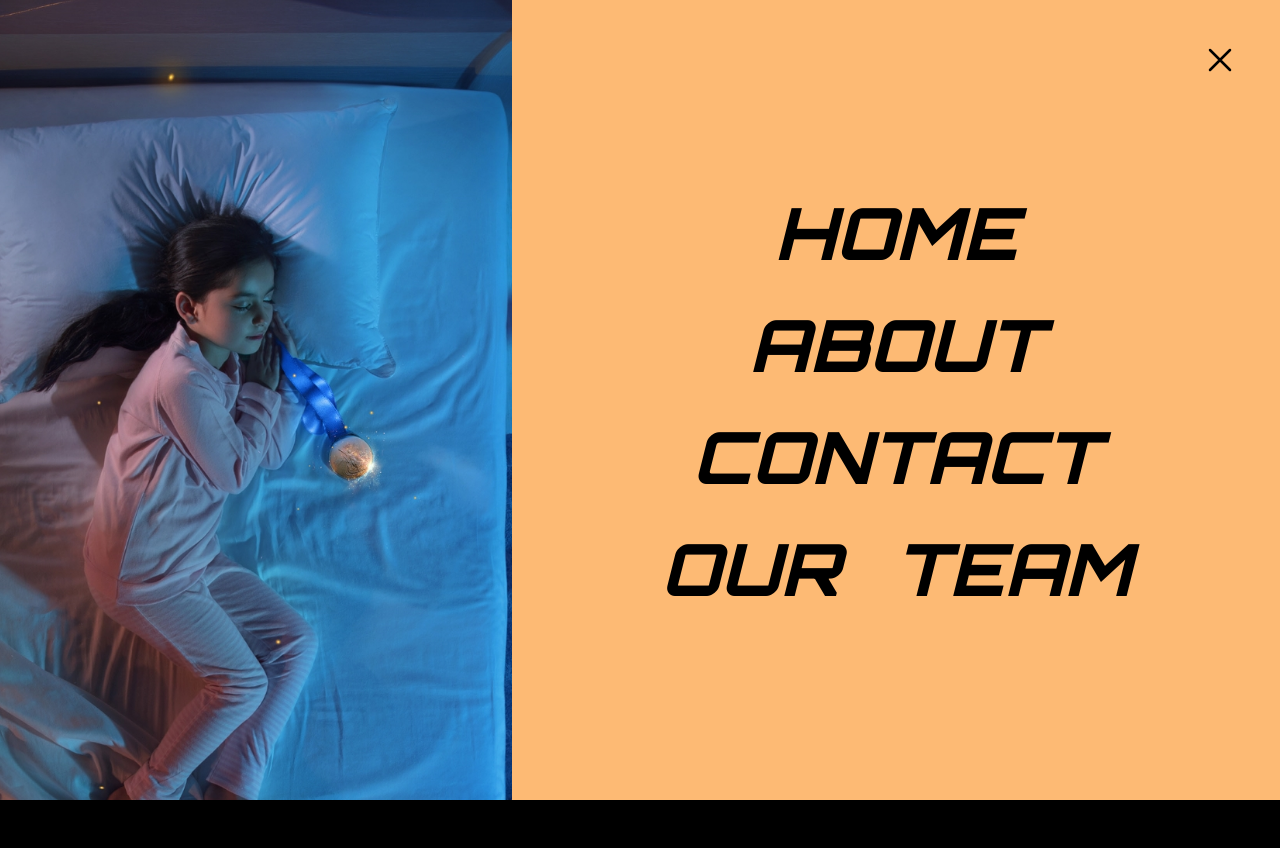
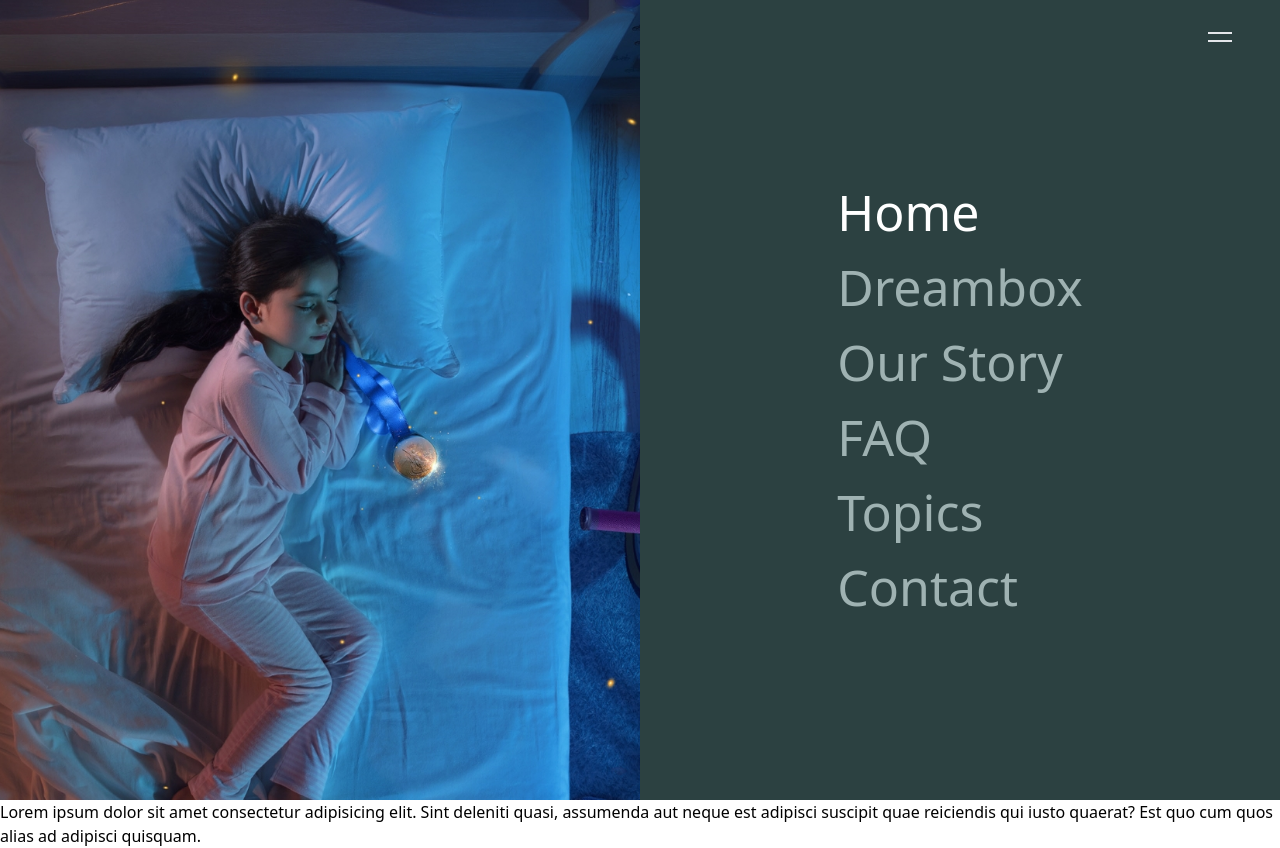
Before and after one commit to vivek9985/dreamitt, a plain HTML site: page index.html in a window 1280 px wide. Both pictures are taken after a click on the element 1247 px from the left and 36 px from the top of the page. Before the commit the page ends 800 px from the top, so only its background shows below. Drawn offline with nearby package versions, Linux system fonts and the light colour scheme.

Commit message:
added styles

```diff
--- a/css/style.css
+++ b/css/style.css
@@ -3,6 +3,14 @@
   font-family: "Orbitron", sans-serif;
 }
 
-body {
-  background-color: #000000;
+::-webkit-scrollbar {
+  width: 9px;
 }
+::-webkit-scrollbar-track {
+  background: transparent;
+}
+::-webkit-scrollbar-thumb {
+  background: #ffa891;
+  border: #ff6b45 solid 1px;
+  background-clip: content-box;
+}
--- a/index.html
+++ b/index.html
@@ -15,12 +15,14 @@
     />
     <script src="https://cdn.tailwindcss.com"></script>
   </head>
-  <body class="w-full mx-auto overflow-x-hidden">
-    <header class="fixed px-5 md:12 py-3 w-full z-30 transition duration-700">
+  <body class="w-full mx-auto overflow-x-hidden select-none">
+    <header
+      class="fixed px-5 md:px-12 py-3 w-full z-30 transition duration-700"
+    >
       <!-- border-b-[1px] border-gray-900 -->
       <div class="flex items-center justify-between">
         <!-- header first column -->
-        <div class="hidden md:block w-1/3 text-gray-100">
+        <div class="hidden md:block w-1/3 text-gray-100 z-50">
           <div>
             <a href="/" class="flex items-center gap-1">
               <span> The Dreambox</span>
@@ -41,20 +43,27 @@
             </a>
           </div>
         </div>
-        <div class="w-1/3 cursor-pointer mobile-menu md:hidden">
-          <div class="mt-1 space-y-1.5 hover:space-y-1 hover:duration-700">
-            <div class="w-6 h-0.5 bg-gray-200"></div>
+        <div class="w-1/3 md:hidden">
+          <div class="cursor-pointer absolute left-5 top-6 mobile-menu">
+            <div
+              class="flex flex-col items-center justify-center gap-1.5 hover:gap-1 group"
+            >
+              <div class="w-6 h-0.5 bg-gray-200 group-hover:mt-px"></div>
               <div class="w-6 h-0.5 bg-gray-200"></div>
             </div>
           </div>
+        </div>
         <!-- header second column -->
-        <div class="text-center w-1/3">
-          <h2 class="text-[22px] xl:text-[32px] font-bold text-[#FFA891]">
+        <div class="text-center w-1/3 z-50">
+          <a
+            href="/"
+            class="text-[22px] xl:text-[32px] font-bold text-[#FFA891]"
+          >
             Dreamitt
-          </h2>
+          </a>
         </div>
         <!-- header third column -->
-        <div class="w-1/3 flex items-center justify-end gap-5 md:gap-10 z-10">
+        <div class="w-1/3 flex items-center justify-end gap-5 md:gap-10 z-50">
           <a href="" class="text-white lg:hidden">
             <svg
               xmlns="http://www.w3.org/2000/svg"
@@ -105,81 +114,158 @@
             </div>
           </div>
         </div>
+        <!-- mobile menu -->
+        <div
+          id="mobile-menu"
+          class="w-full h-full fixed bg-orange-300 -top-[100%] left-0 z-10 overflow-hidden"
+        >
+          <div class="cursor-pointer absolute left-5 top-6 close-mobile-menu">
+            <div
+              class="flex flex-col items-center justify-center gap-1.5 hover:gap-1 group"
+            >
+              <div class="w-6 h-0.5 bg-gray-200 group-hover:mt-px"></div>
+              <div class="w-6 h-0.5 bg-gray-200"></div>
+            </div>
+          </div>
+          <div
+            class="w-full h-full flex items-center justify-center bg-[#2c4141]"
+          >
+            <ul
+              class="text-[42px] leading-[60px] text-[#9fb2b2] overflow-y-hidden"
+            >
+              <div class="flex">
+                <a
+                  href="/"
+                  id="menu-item"
+                  class="ml-40 opacity-0 text-white duration-300"
+                >
+                  Home
+                </a>
+              </div>
+              <div class="flex">
+                <a
+                  href="/"
+                  id="menu-item"
+                  class="ml-40 opacity-0 hover:text-white duration-300"
+                >
+                  Dreambox
+                </a>
+              </div>
+              <div class="flex">
+                <a
+                  href="/"
+                  id="menu-item"
+                  class="ml-40 opacity-0 hover:text-white duration-300"
+                >
+                  Our Story
+                </a>
+              </div>
+              <div class="flex hover:text-white">
+                <a
+                  href="/"
+                  id="menu-item"
+                  class="ml-40 opacity-0 hover:text-white duration-300"
+                >
+                  FAQ
+                </a>
+              </div>
+              <div class="flex hover:text-white">
+                <a
+                  href="/"
+                  id="menu-item"
+                  class="ml-40 opacity-0 hover:text-white duration-300"
+                >
+                  Topics
+                </a>
+              </div>
+              <div class="flex hover:text-white">
+                <a
+                  href="/"
+                  id="menu-item"
+                  class="ml-40 opacity-0 hover:text-white duration-300"
+                >
+                  Contact
+                </a>
+              </div>
+            </ul>
+          </div>
+        </div>
         <!-- dropdown menu -->
         <div
           id="menu"
           class="w-0 h-full fixed bg-orange-300 top-0 button-0 left-0 z-50 overflow-hidden"
         >
-          <div class="cursor-pointer absolute right-10 top-10 close-menu">
-            <svg
-              xmlns="http://www.w3.org/2000/svg"
-              fill="none"
-              viewBox="0 0 24 24"
-              stroke-width="1.5"
-              stroke="currentColor"
-              class="w-7 md:w-10 h-7 md:h-10 hover:rotate-90 duration-300 hover:invert"
+          <div class="cursor-pointer absolute right-12 top-8 close-menu">
+            <div
+              class="flex flex-col items-center justify-center gap-1.5 hover:gap-1 group"
             >
-              <path
-                stroke-linecap="round"
-                stroke-linejoin="round"
-                d="M6 18 18 6M6 6l12 12"
-              />
-            </svg>
+              <div class="w-6 h-0.5 bg-gray-200 group-hover:mt-px"></div>
+              <div class="w-6 h-0.5 bg-gray-200"></div>
             </div>
-          <div class="w-full h-full flex items-center justify-center">
-            <div class="w-2/5 h-full bg-black">
+          </div>
+
+          <div class="w-full h-full flex bg-[#2c4141]">
+            <div class="hidden lg:block w-1/2 h-full bg-black">
               <img
                 src="./assets/adult-adventure-clouds-1331395.jpg"
                 alt=""
                 class="w-full h-full object-cover"
               />
             </div>
-            <ul
-              class="w-3/5 text-3xl md:text-5xl lg:text-6xl xl:text-7xl font-bold italic seymour"
-            >
-              <div class="overflow-hidden flex justify-center">
-                <a href="" class="flex hover:text-white duration-300">
-                  <h2 id="text">H</h2>
-                  <h2 id="text">O</h2>
-                  <h2 id="text">M</h2>
-                  <h2 id="text">E</h2>
+            <div class="w-full lg:w-1/2 flex items-center justify-center">
+              <ul class="text-[50px] leading-[75px] text-[#9fb2b2]">
+                <div class="flex overflow-hidden">
+                  <a href="/" id="text" class="mb-10 text-white duration-300">
+                    Home
                   </a>
                 </div>
-              <div class="overflow-hidden flex justify-center mt-4 md:mt-10">
-                <a href="" class="flex hover:text-white duration-300">
-                  <h2 id="text">A</h2>
-                  <h2 id="text">B</h2>
-                  <h2 id="text">O</h2>
-                  <h2 id="text">U</h2>
-                  <h2 id="text">T</h2></a
+                <div class="flex overflow-hidden">
+                  <a
+                    href="/"
+                    id="text"
+                    class="mb-10 hover:text-white duration-300"
                   >
-              </div>
-              <div class="overflow-hidden flex justify-center mt-4 md:mt-10">
-                <a href="" class="flex hover:text-white duration-300">
-                  <h2 id="text">C</h2>
-                  <h2 id="text">O</h2>
-                  <h2 id="text">N</h2>
-                  <h2 id="text">T</h2>
-                  <h2 id="text">A</h2>
-                  <h2 id="text">C</h2>
-                  <h2 id="text">T</h2>
+                    Dreambox
                   </a>
                 </div>
-              <div
-                class="overflow-hidden flex justify-center hover:text-white mt-4 md:mt-10"
+                <div class="flex overflow-hidden">
+                  <a
+                    href="/"
+                    id="text"
+                    class="mb-10 hover:text-white duration-300"
                   >
-                <a href="" class="flex hover:text-white duration-300">
-                  <h2 id="text">O</h2>
-                  <h2 id="text">U</h2>
-                  <h2 id="text">R</h2>
-                  <h2 id="text" class="opacity-0">T</h2>
-                  <h2 id="text">T</h2>
-                  <h2 id="text">E</h2>
-                  <h2 id="text">A</h2>
-                  <h2 id="text">M</h2>
+                    Our Story
+                  </a>
+                </div>
+                <div class="flex hover:text-white overflow-hidden">
+                  <a
+                    href="/"
+                    id="text"
+                    class="mb-10 hover:text-white duration-300"
+                  >
+                    FAQ
+                  </a>
+                </div>
+                <div class="flex hover:text-white overflow-hidden">
+                  <a
+                    href="/"
+                    id="text"
+                    class="mb-10 hover:text-white duration-300"
+                  >
+                    Topics
+                  </a>
+                </div>
+                <div class="flex hover:text-white overflow-hidden">
+                  <a
+                    href="/"
+                    id="text"
+                    class="mb-10 hover:text-white duration-300"
+                  >
+                    Contact
                   </a>
                 </div>
               </ul>
+            </div>
           </div>
         </div>
       </div>
@@ -250,9 +336,17 @@
           </div>
         </div>
       </section>
+      <section>
+        <h2>
+          Lorem ipsum dolor sit amet consectetur adipisicing elit. Sint deleniti
+          quasi, assumenda aut neque est adipisci suscipit quae reiciendis qui
+          iusto quaerat? Est quo cum quos alias ad adipisci quisquam.
+        </h2>
+      </section>
     </main>
 
     <!-- <section>Footer</section> -->
+
     <script
       src="https://cdnjs.cloudflare.com/ajax/libs/gsap/3.12.4/gsap.min.js"
       integrity="sha512-EZI2cBcGPnmR89wTgVnN3602Yyi7muWo8y1B3a8WmIv1J9tYG+udH4LvmYjLiGp37yHB7FfaPBo8ly178m9g4Q=="
--- a/js/index.js
+++ b/js/index.js
@@ -1,42 +1,42 @@
 document.querySelector(".mobile-menu").addEventListener("click", (event) => {
-  gsap.to("#menu", {
-    width: "100%",
+  gsap.to("#mobile-menu", {
+    top: "0%",
     duration: 0.9,
     ease: "power4.out",
   });
-  gsap.to(".close-menu", {
-    rotate: 360,
-    duration: 1.2,
-  });
-  gsap.from("#text", {
-    y: 120,
-    duration: 0.2,
-    stagger: 0.1,
-  });
-  gsap.to("#text", {
-    y: 0,
-    duration: 0.2,
+  gsap.to("#menu-item", {
+    marginLeft: 0,
+    duration: 1,
+    opacity: 1,
     stagger: 0.1,
   });
 });
+document
+  .querySelector(".close-mobile-menu")
+  .addEventListener("click", (event) => {
+    gsap.to("#mobile-menu", {
+      top: "-100%",
+      duration: 0.9,
+      ease: "power4.out",
+    });
+    gsap.to("#menu-item", {
+      marginLeft: 160,
+      duration: 1,
+      opacity: 1,
+      stagger: 0.1,
+    });
+  });
+
 document.querySelector(".nav-icon").addEventListener("click", (event) => {
   gsap.to("#menu", {
     width: "100%",
     duration: 0.9,
     ease: "power4.out",
   });
-  gsap.to(".close-menu", {
-    rotate: 360,
-    duration: 1.2,
-  });
-  gsap.from("#text", {
-    y: 120,
-    duration: 0.2,
-    stagger: 0.1,
-  });
   gsap.to("#text", {
-    y: 0,
-    duration: 0.2,
+    marginBottom: 0,
+    duration: 1,
+    opacity: 1,
     stagger: 0.1,
   });
 });
@@ -48,8 +48,10 @@ menuClose.addEventListener("click", (event) => {
     duration: 0.9,
     ease: "power4.in",
   });
-  gsap.to(".close-menu", {
-    rotate: 0,
-    duration: 2,
+  gsap.to("#text", {
+    marginBottom: 40,
+    duration: 1,
+    opacity: 1,
+    stagger: 0.1,
   });
 });
```
Also changed, not shown: assets/about.txt (deleted). Lines whose indentation alone changed are shown as unchanged.
